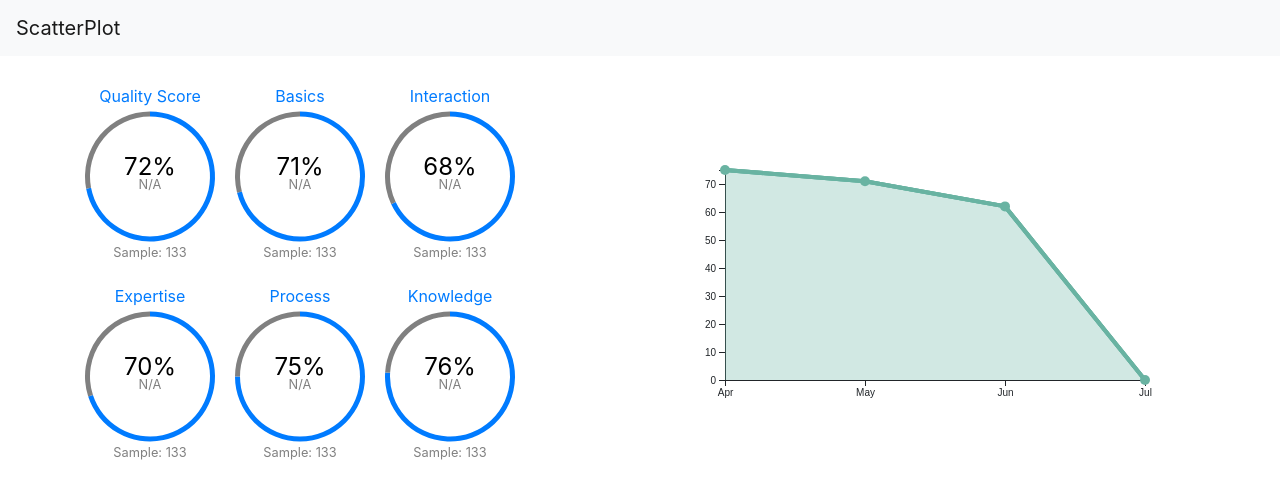
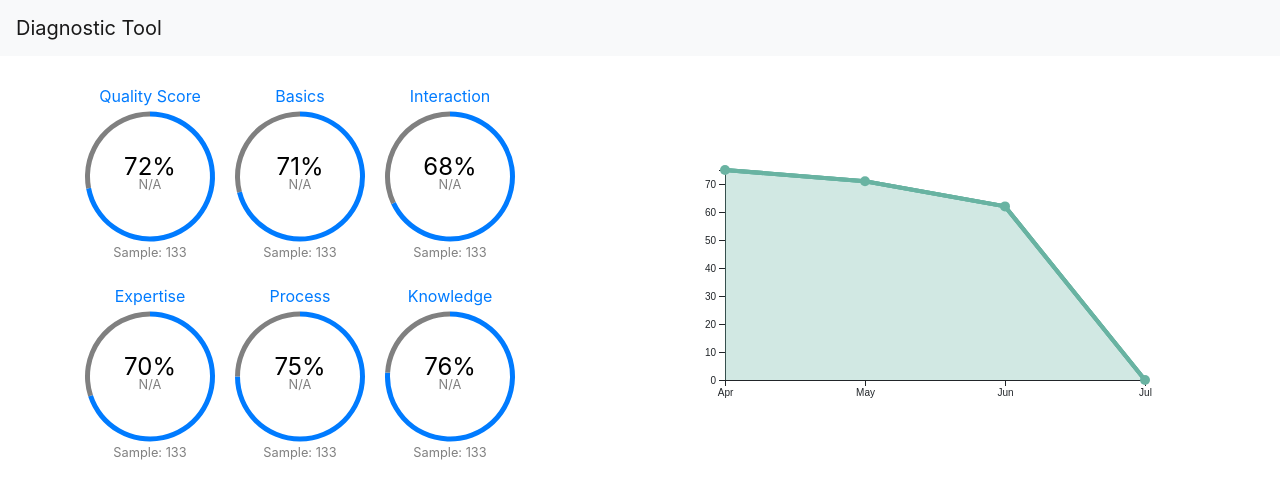
Before and after one commit to micmor-m/react-d3-scatterplot, a React (Create React App) app: page / in a window 1280 px wide. Shown: the top 498 px of the page. Built offline with nearby package versions, Linux system fonts and the light colour scheme.

Commit message:
update title

```diff
--- a/src/App.js
+++ b/src/App.js
@@ -64,7 +64,7 @@ class App extends Component {
     return (
       <div>
         <Navbar bg="light">
-          <Navbar.Brand>ScatterPlot</Navbar.Brand>
+          <Navbar.Brand>Diagnostic Tool</Navbar.Brand>
         </Navbar>
         <Container>
           <Row>
```
